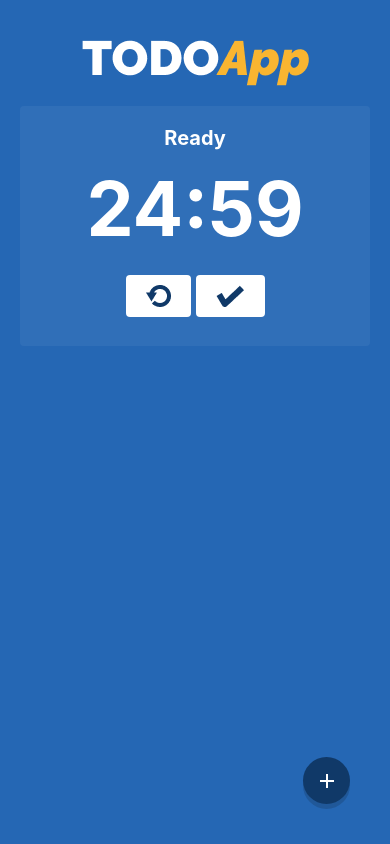
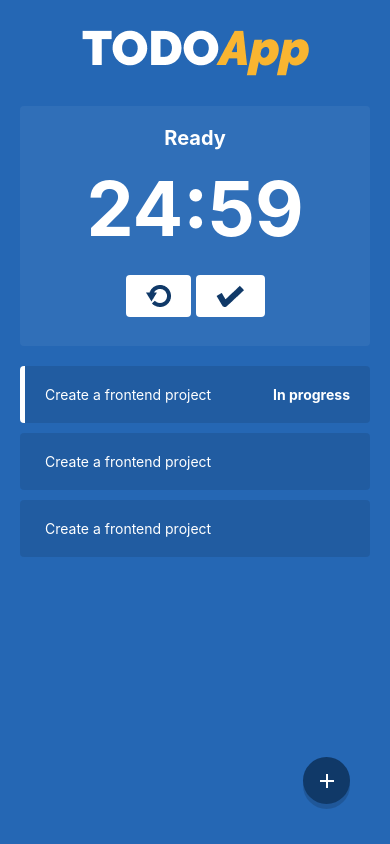
Before and after one commit to valerialeticia/todo-app-mobile, a React Native app: screen / in a window 390 px wide. Built offline with nearby package versions, Linux system fonts and the light colour scheme.

Commit message:
feat: cria os componentes de TasksList e TaskItem

```diff
--- /dev/null
+++ b/src/components/Tasks/TaskItem.tsx
@@ -0,0 +1,47 @@
+import { Image, StyleSheet, Text, TouchableOpacity } from 'react-native';
+
+export type Props = {
+  isSelected?: boolean;
+  label: string;
+  status?: 'READY' | 'IN_PROGRESS' | 'FINISHED';
+};
+
+const tinyCheckImage = require('../../../assets/tiny-check.png');
+
+export function TaskItem({ label, status = 'READY', isSelected = false }: Props) {
+  return (
+    <TouchableOpacity
+      style={[styles.container, isSelected && styles.containerSelected]}
+      onPress={() => {}}
+    >
+      <Text style={styles.label}>{label}</Text>
+      {status === 'IN_PROGRESS' && <Text style={styles.statusText}>In progress</Text>}
+      {status === 'FINISHED' && <Image source={tinyCheckImage} />}
+    </TouchableOpacity>
+  );
+}
+
+const styles = StyleSheet.create({
+  container: {
+    backgroundColor: 'rgba(0, 0, 0, 0.1)',
+    borderRadius: 4,
+    borderLeftWidth: 5,
+    borderLeftColor: 'transparent',
+    padding: 20,
+    flexDirection: 'row',
+    justifyContent: 'space-between',
+    marginBottom: 10,
+  },
+  containerSelected: {
+    borderLeftColor: '#fff',
+  },
+  label: {
+    color: '#fff',
+    fontSize: 14,
+  },
+  statusText: {
+    color: '#fff',
+    fontSize: 14,
+    fontWeight: 'bold',
+  },
+});
--- /dev/null
+++ b/src/components/Tasks/TasksList.tsx
@@ -0,0 +1,22 @@
+import { FlatList, StyleSheet } from 'react-native';
+import { TaskItem, Props as TaskItemProps } from './TaskItem';
+
+type Props = {
+  data: TaskItemProps[];
+};
+
+export function TasksList({ data }: Props) {
+  return (
+    <FlatList
+      data={data}
+      contentContainerStyle={styles.container}
+      renderItem={({ item }) => <TaskItem {...item} />}
+    />
+  );
+}
+
+const styles = StyleSheet.create({
+  container: {
+    padding: 20,
+  },
+});
--- /dev/null
+++ b/src/components/Tasks/index.tsx
@@ -0,0 +1 @@
+export * from './TasksList';
--- a/src/screens/HomeScreen.tsx
+++ b/src/screens/HomeScreen.tsx
@@ -1,17 +1,33 @@
-import { Image, SafeAreaView, StyleSheet, Text, View } from "react-native";
-import { Theme } from "../themes";
-import { FabButton, NewTaskModal, NoTasksCards, Timer } from "../components";
-import { useState } from "react";
+import { Image, SafeAreaView, StyleSheet, View } from 'react-native';
+import { Theme } from '../themes';
+import { FabButton, NewTaskModal, NoTasksCards, TasksList, Timer } from '../components';
+import { useState } from 'react';
 
-const logo = require("../../assets/logo.png");
+const logoImage = require('../../assets/logo.png');
 
 export function HomeScreen() {
   const [isNewTaskModalVisible, setIsNewTaskModalVisible] = useState(false);
   return (
     <SafeAreaView style={styles.safeArea}>
       <View style={styles.container}>
-        <Image source={logo} style={styles.logo} resizeMode="contain" />
-        {false ? <NoTasksCards /> : <Timer />}
+        <Image source={logoImage} style={styles.logo} resizeMode='contain' />
+        {false ? (
+          <NoTasksCards />
+        ) : (
+          <>
+            <View style={styles.timerContainer}>
+              <Timer />
+            </View>
+
+            <TasksList
+              data={[
+                { isSelected: true, label: 'Create a frontend project', status: 'IN_PROGRESS' },
+                { isSelected: false, label: 'Create a frontend project', status: 'READY' },
+                { isSelected: false, label: 'Create a frontend project', status: 'READY' },
+              ]}
+            />
+          </>
+        )}
 
         <FabButton onPress={() => setIsNewTaskModalVisible(true)} />
         <NewTaskModal
@@ -30,13 +46,14 @@ const styles = StyleSheet.create({
   },
   container: {
     flex: 1,
-    paddingVertical: 40,
-    paddingHorizontal: 20,
   },
   logo: {
     width: 227,
     height: 46,
-    alignSelf: "center",
-    marginBottom: 20,
+    alignSelf: 'center',
+    marginVertical: 30,
+  },
+  timerContainer: {
+    paddingHorizontal: 20,
   },
 });
```
